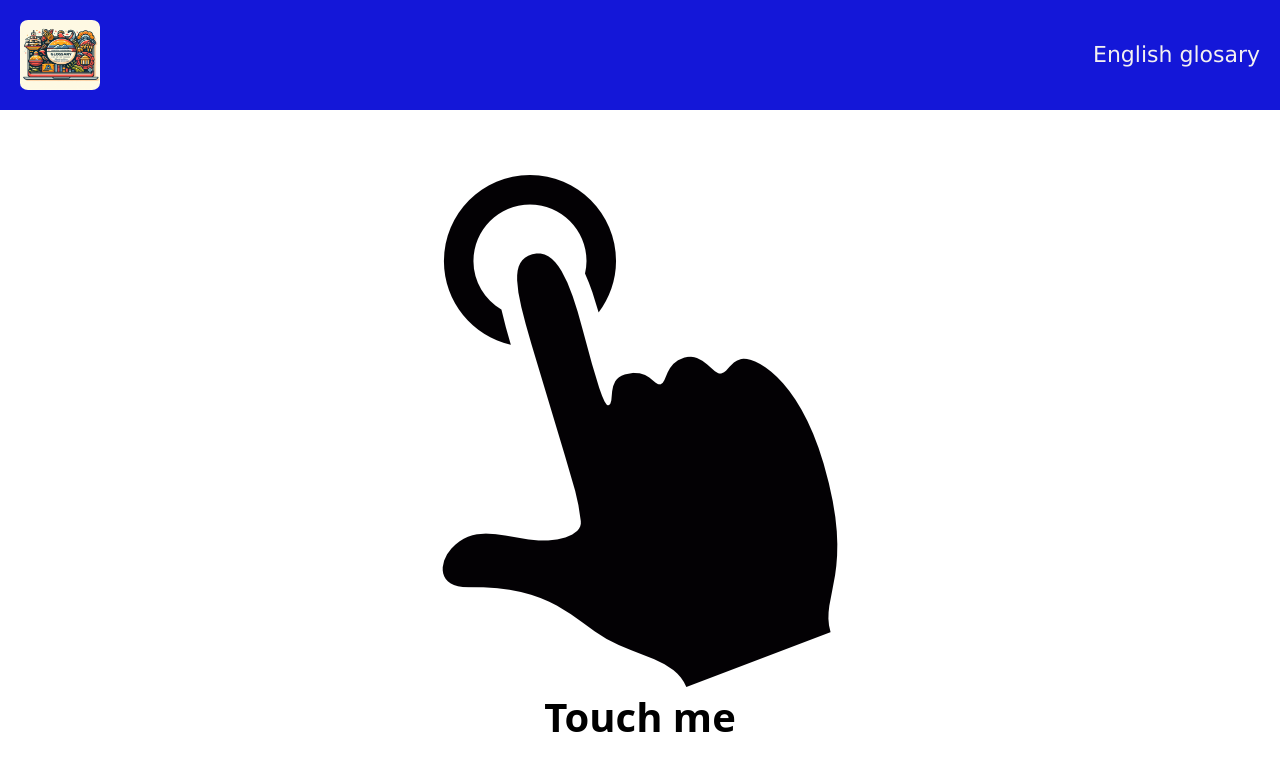
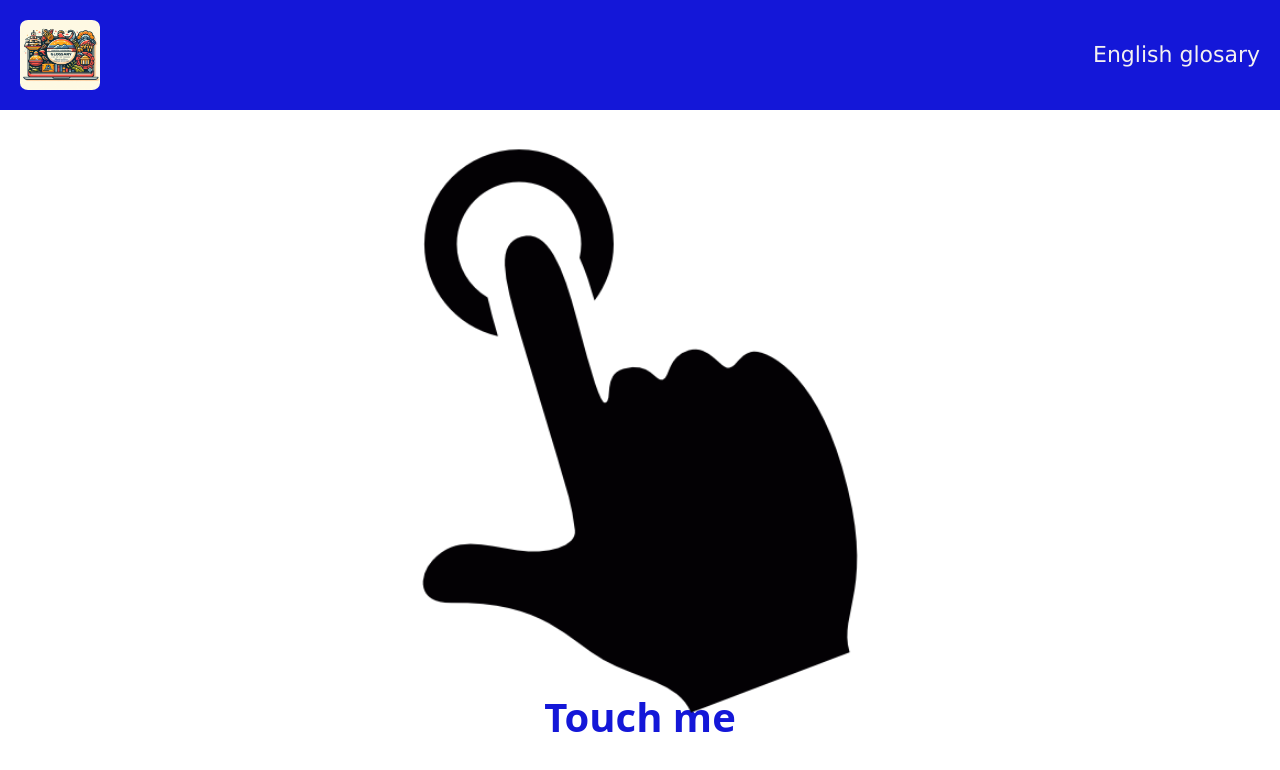
Before and after one commit to CXmiloxx/ingles_react, a React (Vite) app: page / in a window 1280 px wide. In both pictures the pointer is over the button "Touch me". Shown: the top 770 px of the page. Built offline with nearby package versions, Linux system fonts and the light colour scheme.

Commit message:
Home 2.0

```diff
--- a/src/components/body/Body.css
+++ b/src/components/body/Body.css
@@ -16,8 +16,18 @@
     margin-top: 5%;
 
 }
+.ContentHome button:hover{
+    img{
+        transform: scale(1.1);
+        transition: 0.8s ease;
+    }
+    p{
+        color: #1417d8;
+        font-weight: bold;
+        font-size: 40px;
+    }
 
-
+}
 
 
 
```
